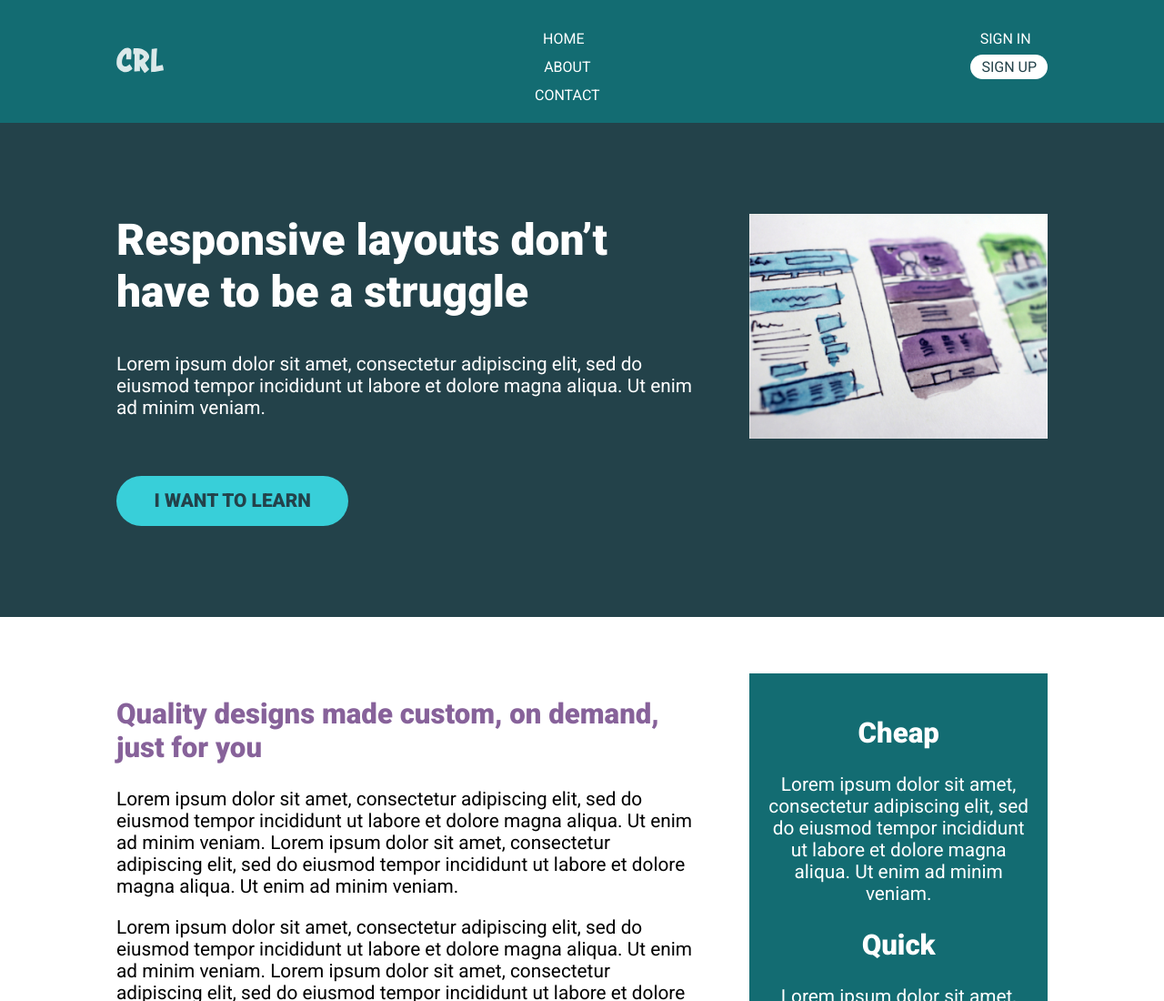
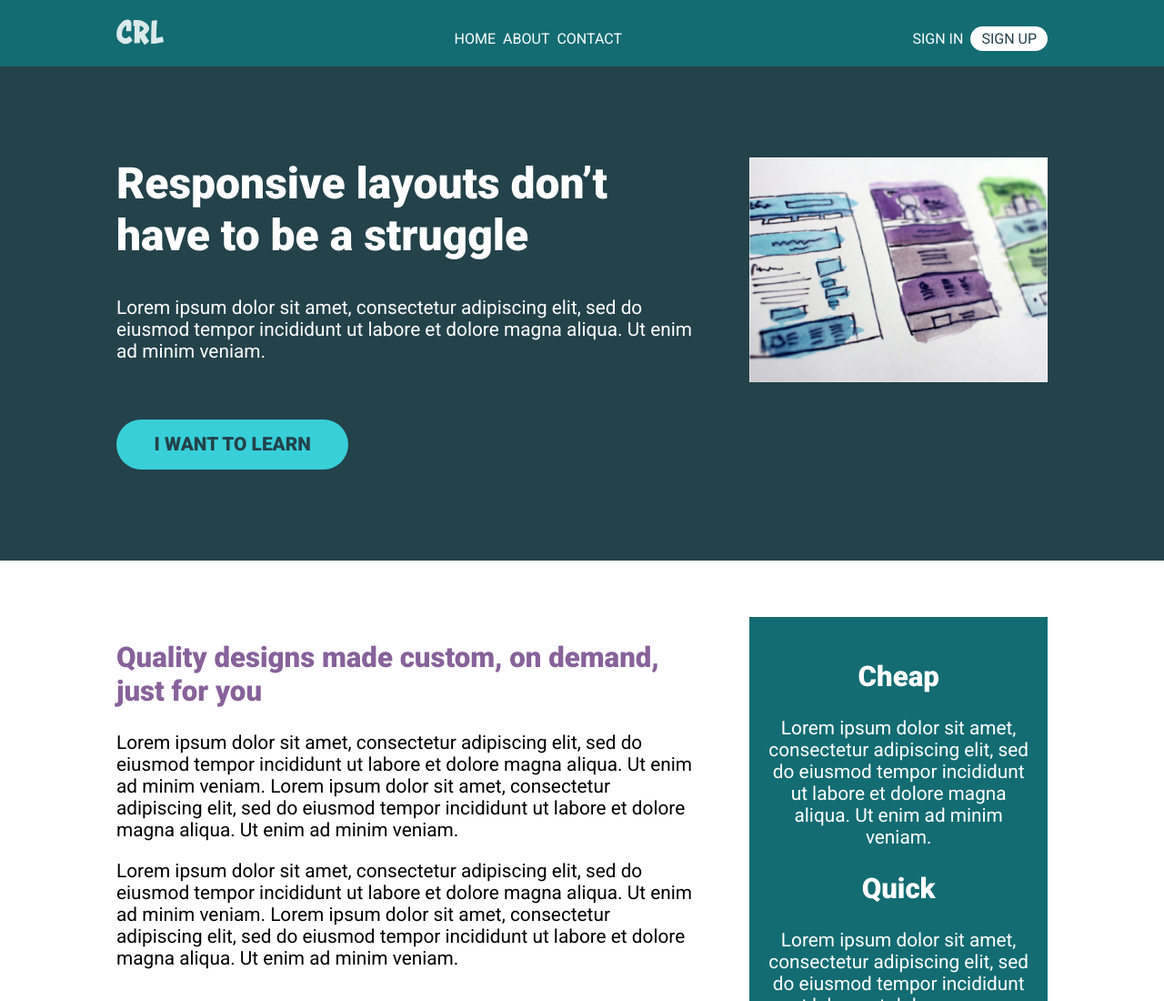
Before and after one commit to Annie-Huang/conquering-responsive-layouts, a website: page nav-challenge-1/index.html in a window 1280 px wide. Shown: the top 1100 px of the page at 91% size. Drawn offline with Linux system fonts and the light colour scheme.

Commit message:
Navigation Challenge | My Solution - Set flex for desktop view on .nav__list

```diff
--- a/Note.txt
+++ b/Note.txt
@@ -45,3 +45,4 @@ C:\react\conquering-responsive-layouts>npm init -y
 7. Generally the gap between each line in h1-h4 is big. You can make it smaller but giving a line-height close to 1 but Need to check
    when in smaller screen whether each line may overlap each other. e.g. the 'p' in line 1 with the 'h' in line 2
 8. It's better to set min-height over vh in a section in case your content increase.
+9. Always remove all the padding and margin for ul, li. So you can better control rather than rely on default value on each browser which maybe different.
--- a/nav-challenge-1/style.css
+++ b/nav-challenge-1/style.css
@@ -230,8 +230,9 @@ header {
     height: auto;
   }
   .nav__list {
-    margin: 0;
-    flex-direction: row;
+    /*margin: 0; !* Already set to 0 from Kevin's solution *!*/
+    display: flex;
+    /*flex-direction: row;*/
   }
   .nav__list--primary {
     margin: 0 auto;
```
